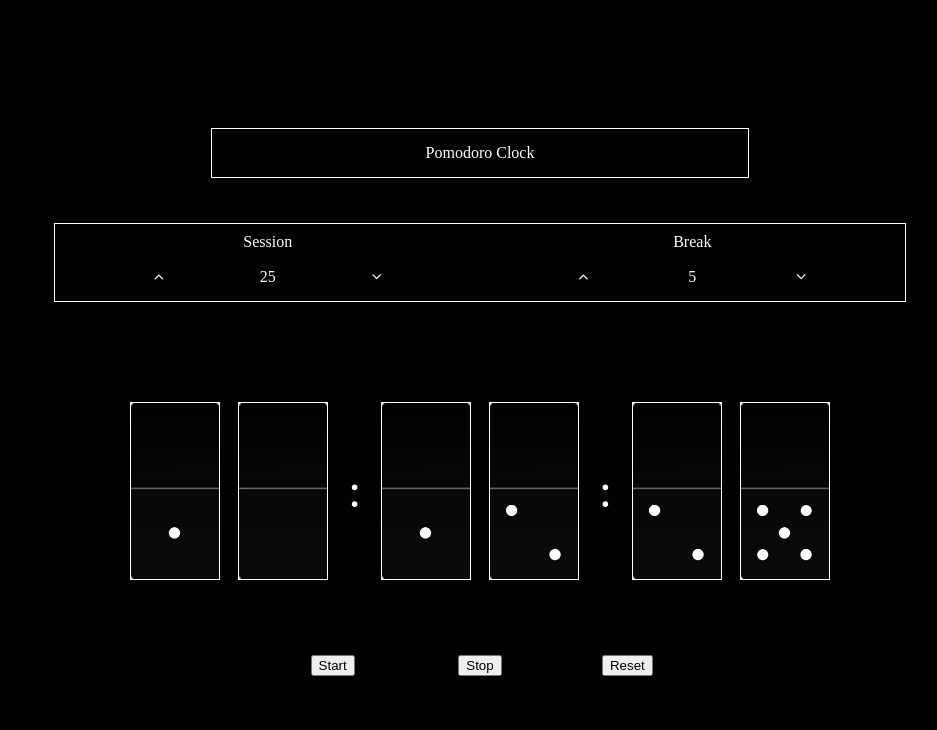
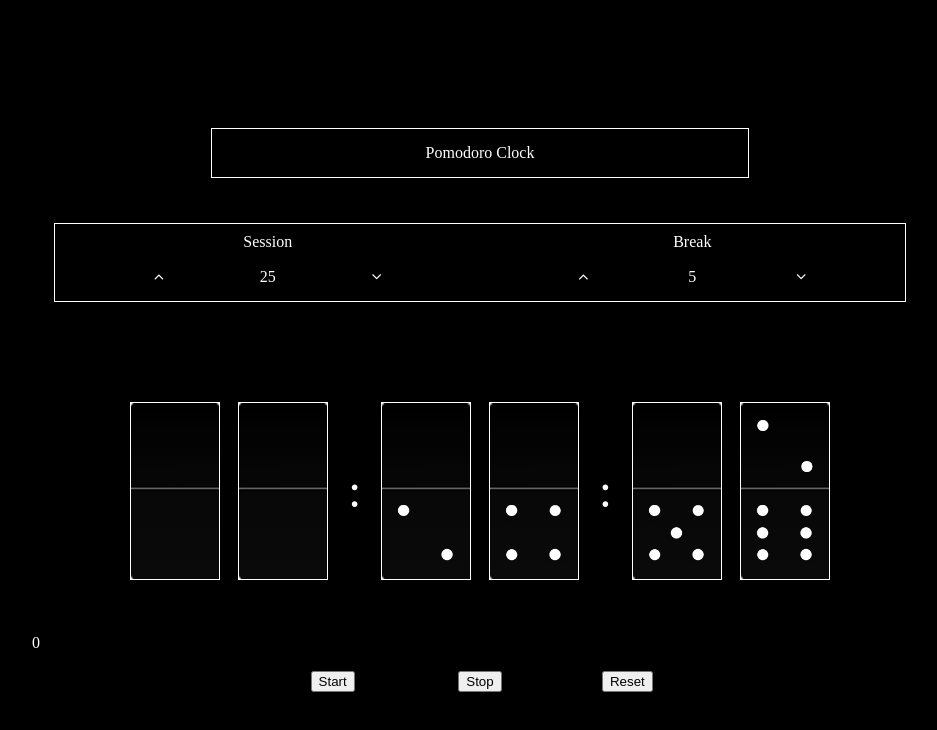
Before and after one commit to GuyInALabCoat/Pomodoro_clock, a plain HTML site: page index.html in a window 1280 px wide. Both pictures are taken after a click on the button "Start". Shown: the whole page, without its empty margins (160-1097 px from the left). Drawn offline with nearby package versions, Linux system fonts and the light colour scheme.

Commit message:
Added timer for clock to decrement once per second

```diff
--- a/index.html
+++ b/index.html
@@ -87,6 +87,10 @@
 
 		</div>
 
+		<div>
+			<p id="test">0</p>
+		</div>
+
 		<!-- Clock Controls -->
 		<div class="wrapper">
 			<div>
--- a/js/pomodoro.js
+++ b/js/pomodoro.js
@@ -34,9 +34,9 @@ $(document).ready( function () {
 
 function start() {
 
-	update(10,12,25);
+	var test = $('#test');
 
-	/*var clock = session + new Date().getTime();
+	var clock = session + new Date().getTime();
 
 	var x = setInterval( function() {
 
@@ -50,9 +50,14 @@ function start() {
 
 		var seconds = Math.floor((distance % (1000 * 60)) / 1000);
 
+		update(hours, minutes, seconds);
 
+		if (distance < 0) {
+			clearInterval(x);
+			update(0, 25, 0);
+		}
 
-	}, 1000);*/
+	}, 1000);
 
 }
 
```
